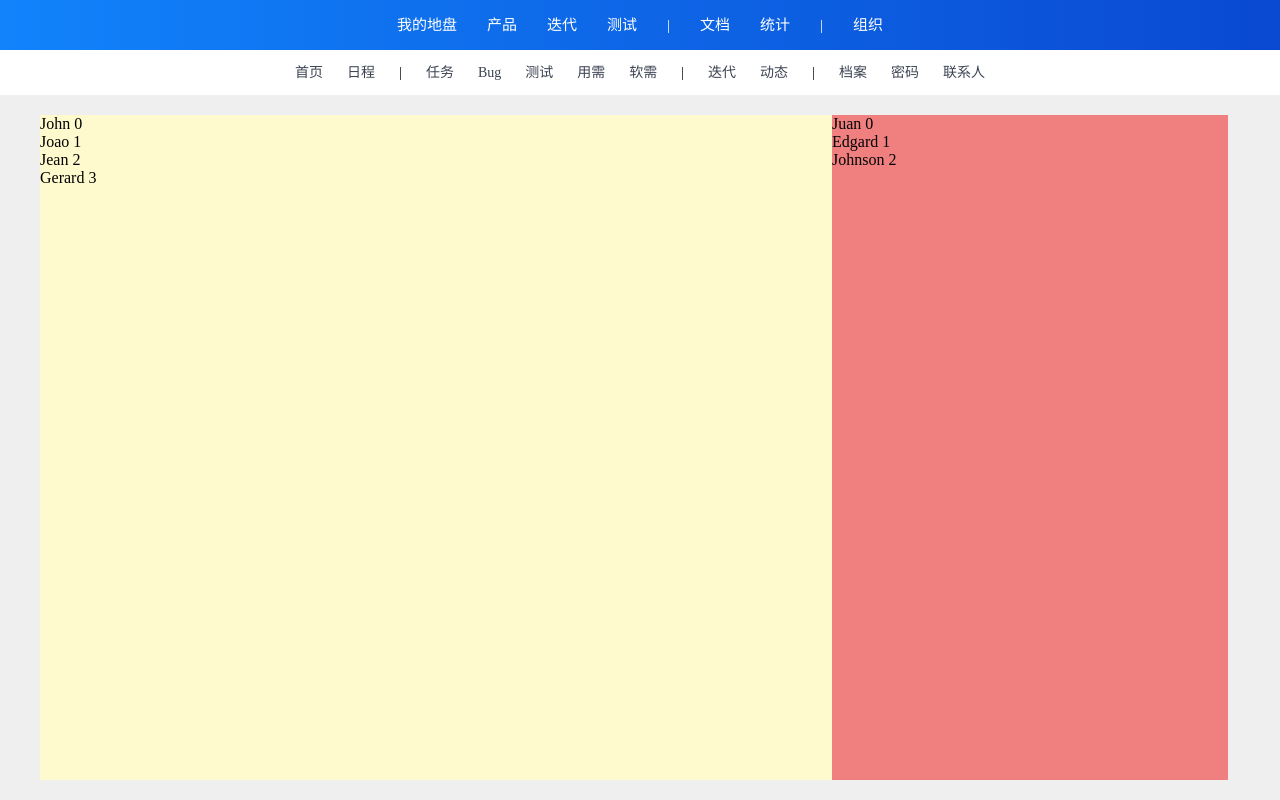
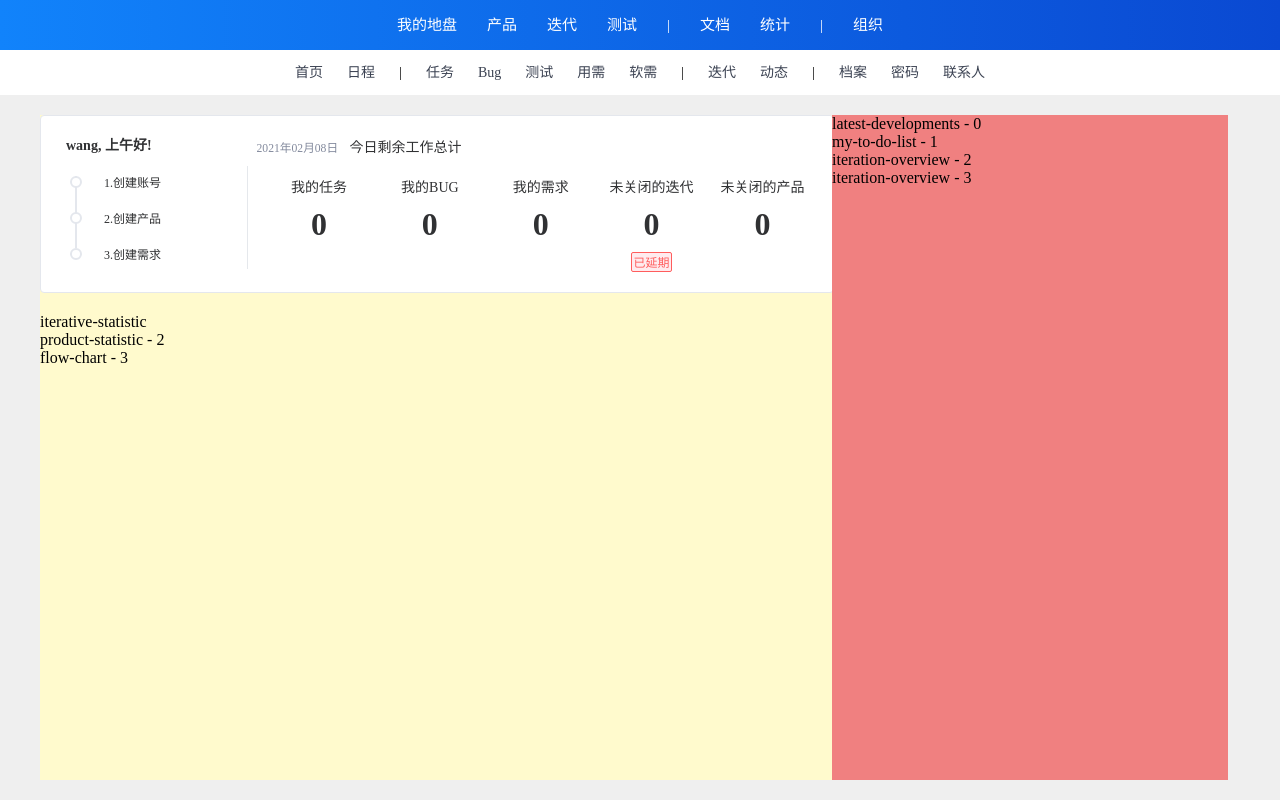
Before and after one commit to Superwang6/Manta, a Vue app in the folder web/: page /#/home in a window 1280 px wide. Built offline with nearby package versions, Linux system fonts and the light colour scheme.

Commit message:
编写hello.vue组件,搭建完成

```diff
--- /dev/null
+++ b/web/src/base/utils/TimeUtil.ts
@@ -0,0 +1,68 @@
+export default class TimeUtil {
+    private static time: Date = new Date();
+
+    /**
+     *
+     * @returns 获取当前时间Date格式
+     */
+    public static getNow = (): Date => {
+        return TimeUtil.time;
+    }
+
+    // 获取现在是什么时候
+    public static getDusgsum = () => {
+        const hour: number = TimeUtil.time.getHours();
+        if (hour <= 6) {
+            return "凌晨";
+        } else if (hour <= 11 && hour > 6) {
+            return "上午";
+        } else if (hour > 11 && hour <= 13) {
+            return "中午";
+        } else if (hour > 13 && hour <= 18) {
+            return "下午";
+        } else {
+            return "晚上";
+        }
+    };
+
+    /**
+     * 将Date转换成 yyyy-MM-dd hh:mm:ss 日期时间描述字符串
+     * @param date
+     * @returns
+     */
+    public static formatDateToSecond = (date: Date) => {
+        if (date == null) {
+            return "";
+        }
+        const { year, month, day, hour, minute, second } = TimeUtil.changeDateToStringObj(date);
+        return `${year}-${month}-${day} ${hour}:${minute}:${second}`;
+    };
+
+    /**
+     * 将Date转换成 yyyy年MM月dd日 日期时间描述字符串
+     * @param date
+     * @returns
+     */
+     public static formatDateToDay = (date: Date) => {
+        if (date == null) {
+            return "";
+        }
+        const { year, month, day} = TimeUtil.changeDateToStringObj(date);
+        return `${year}年${month}月${day}日`;
+    };
+
+    /**
+     * 将日期时间转换为年月日时分秒字符串对象
+     * @param date
+     * @returns
+     */
+    public static changeDateToStringObj = (date: Date): any => {
+        const year = date.getFullYear().toString();
+        const month = (date.getMonth() + 1).toString().padStart(2, '0');
+        const day = date.getDate().toString().padStart(2, '0');
+        const hour = date.getHours().toString().padStart(2, '0');
+        const minute = date.getMinutes().toString().padStart(2, '0');
+        const second = date.getSeconds().toString().padStart(2, '0');
+        return { year, month, day, hour, minute, second };
+    };
+}
--- a/web/src/business/workspace/main/view/Home.vue
+++ b/web/src/business/workspace/main/view/Home.vue
@@ -1,27 +1,29 @@
 <template>
   <div class="row">
     <div class="left">
-      <draggable
-        :list="list1"
-        group="people"
-        @change="log"
-        itemKey="name"
-      >
+      <draggable :list="list1" group="people" @change="log" itemKey="name">
         <template #item="{ element, index }">
-          <div>{{ element.name }} {{ index }}</div>
+          <hello v-if="element.id === 1">
+            {{ element.name }} - {{ index }}
+          </hello>
+          <iterative-statistic v-else-if="element.id === 2">
+            {{ element.name }} - {{ index }}
+          </iterative-statistic>
+          <div v-else>{{ element.name }} - {{ index }}</div>
         </template>
       </draggable>
     </div>
 
     <div class="right">
-      <draggable
-        :list="list2"
-        group="people"
-        @change="log"
-        itemKey="name"
-      >
+      <draggable :list="list2" group="people" @change="log" itemKey="name">
         <template #item="{ element, index }">
-          <div>{{ element.name }} {{ index }}</div>
+           <hello v-if="element.id === 1">
+            {{ element.name }} - {{ index }}
+          </hello>
+          <iterative-statistic v-else-if="element.id === 2">
+            {{ element.name }} - {{ index }}
+          </iterative-statistic>
+          <div v-else>{{ element.name }} - {{ index }}</div>
         </template>
       </draggable>
     </div>
@@ -30,19 +32,21 @@
 <script lang='ts' setup>
 import draggable from "vuedraggable";
 import { ref } from "vue";
-import Item from '@/business/workspace/main/view/Item.vue'
+import Hello from "@/business/workspace/main/view/hello.vue";
+import IterativeStatistic from "@/business/workspace/main/view/IterativeStatistic.vue";
 
 const list1 = ref([
-  { name: "John", id: 1 },
-  { name: "Joao", id: 2 },
-  { name: "Jean", id: 3 },
-  { name: "Gerard", id: 4 },
+  { name: "hello", id: 1 },
+  { name: "iterative-statistic", id: 2 },
+  { name: "product-statistic", id: 3 },
+  { name: "flow-chart", id: 4 },
 ]);
 
 const list2 = ref([
-  { name: "Juan", id: 5 },
-  { name: "Edgard", id: 6 },
-  { name: "Johnson", id: 7 },
+  { name: "latest-developments", id: 5 },
+  { name: "my-to-do-list", id: 6 },
+  { name: "iteration-overview", id: 7 },
+  { name: "iteration-overview", id: 7 },
 ]);
 </script>
 <style lang='scss' scoped>
@@ -53,6 +57,7 @@ const list2 = ref([
     float: left;
     height: 100%;
     width: 66%;
+    min-width: 768px;
 
     background: lemonchiffon;
   }
--- /dev/null
+++ b/web/src/business/workspace/main/view/IterativeStatistic.vue
@@ -0,0 +1,5 @@
+<template>
+    <div>
+        iterative-statistic
+    </div>
+</template>
--- /dev/null
+++ b/web/src/business/workspace/main/view/hello.vue
@@ -0,0 +1,149 @@
+<template>
+  <el-card
+    class="box-card"
+    :body-style="{ padding: '10px 15px' }"
+    shadow="never"
+  >
+    <el-row class="row">
+      <el-col :span="6" class="left">
+        <h4>{{ name }}, {{ timeUtil.getDusgsum() }}好!</h4>
+        <div class="left-body">
+          <el-timeline>
+            <el-timeline-item
+              v-for="(activity, index) in activities"
+              :key="index"
+              :timestamp="activity.timestamp"
+              hollow="true"
+              size="normal"
+            >
+              {{ activity.content }}
+            </el-timeline-item>
+          </el-timeline>
+        </div>
+      </el-col>
+      <el-col :span="18" class="right">
+        <h4>
+          <small class="time">{{
+            timeUtil.formatDateToDay(timeUtil.getNow())
+          }}</small>
+          今日剩余工作总计
+        </h4>
+        <div class="right-body">
+          <div class="col">
+            <div class="title">我的任务</div>
+            <div class="amount">0</div>
+          </div>
+          <div class="col">
+            <div class="title">我的BUG</div>
+            <div class="amount">0</div>
+          </div>
+          <div class="col">
+            <div class="title">我的需求</div>
+            <div class="amount">0</div>
+          </div>
+          <div class="col">
+            <div class="title">未关闭的迭代</div>
+            <div class="amount">0</div>
+            <div class="delay">已延期</div>
+          </div>
+          <div class="col">
+            <div class="title">未关闭的产品</div>
+            <div class="amount">0</div>
+          </div>
+        </div>
+      </el-col>
+    </el-row>
+  </el-card>
+</template>
+<script lang='ts' setup>
+import { ref } from "vue";
+import timeUtil from "@/base/utils/TimeUtil";
+
+const name = ref("wang");
+
+const activities = [
+  {
+    content: "1.创建账号",
+  },
+  {
+    content: "2.创建产品",
+  },
+  {
+    content: "3.创建需求",
+  },
+];
+</script>
+<style lang='scss' scoped>
+$font-size: 14px;
+
+.box-card {
+  border-radius: 4px;
+  margin-bottom: 20px;
+  height: 176px;
+  width: 100%;
+  .row {
+    width: 100%;
+    height: 100%;
+    .left {
+      width: 100%;
+      padding: 0 10px;
+
+      h4 {
+        margin: 5px 0;
+        line-height: 30px;
+        font-size: $font-size;
+      }
+
+      .left-body {
+        margin-top: 10px;
+        padding-left: 5px;
+
+        .el-timeline-item {
+          padding: 5px;
+          font-size: 12px;
+        }
+      }
+    }
+    .right {
+      padding: 0 10px;
+      h4 {
+        font-weight: normal;
+        margin: 10px 0;
+        font-size: $font-size;
+        .time {
+          margin-right: 8px;
+          color: #838a9d;
+        }
+      }
+      .right-body {
+        border-left: 1px solid #e5e8ec;
+        margin: 0 -10px;
+        padding: 10px 0 0 16px;
+        height: 93px;
+        .col {
+          float: left;
+          text-align: center;
+          width: 20%;
+          .title {
+            font-size: $font-size;
+          }
+          .amount {
+            font-size: 32px;
+            font-weight: 700;
+            line-height: 56px;
+          }
+          .delay {
+            background: #ffebee;
+            color: #ff5d5d;
+            border-color: rgba(255, 93, 93, 0.25);
+            border: 1px solid #ff5d5d;
+            border-radius: 2px;
+            font-size: 12px;
+            margin: 0 35px;
+          }
+        }
+      }
+    }
+  }
+}
+</style>
```
Also changed, not shown: web/src/business/workspace/main/view/Item.vue (deleted, +0 -11 lines), web/.eslintrc.js.
